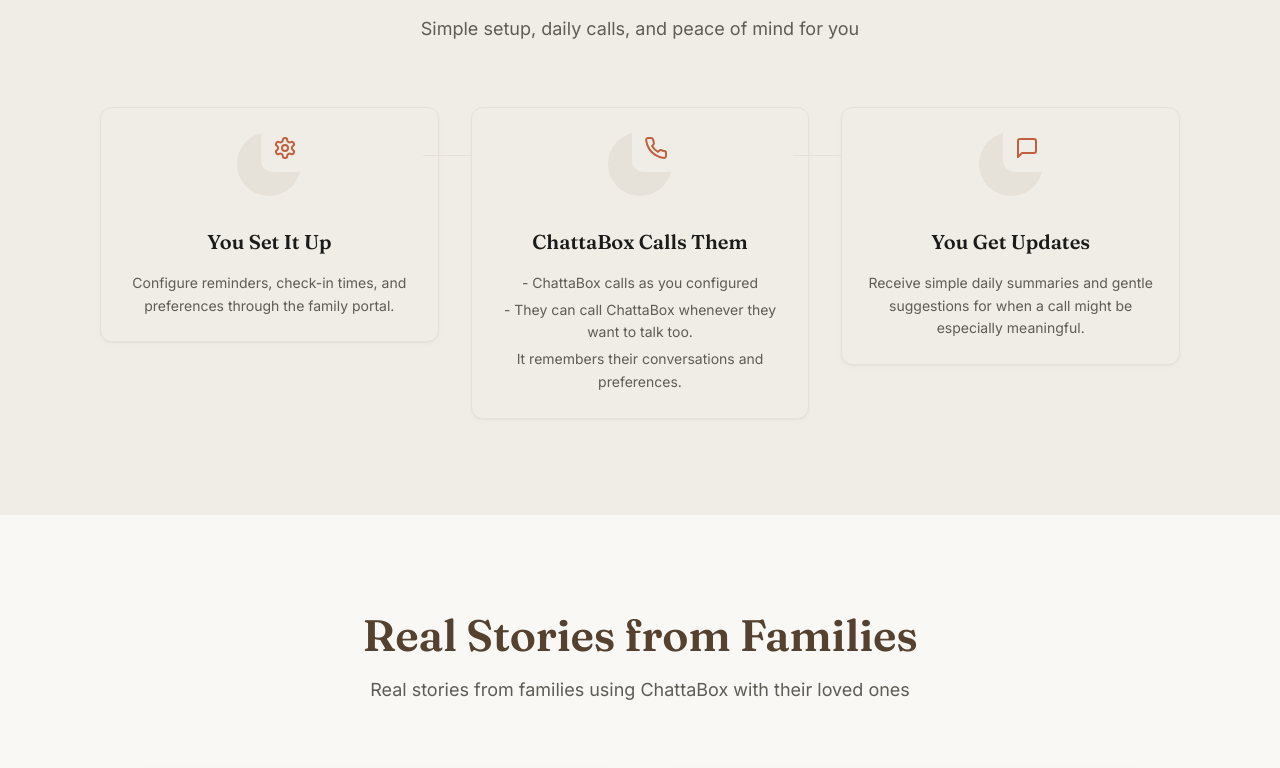
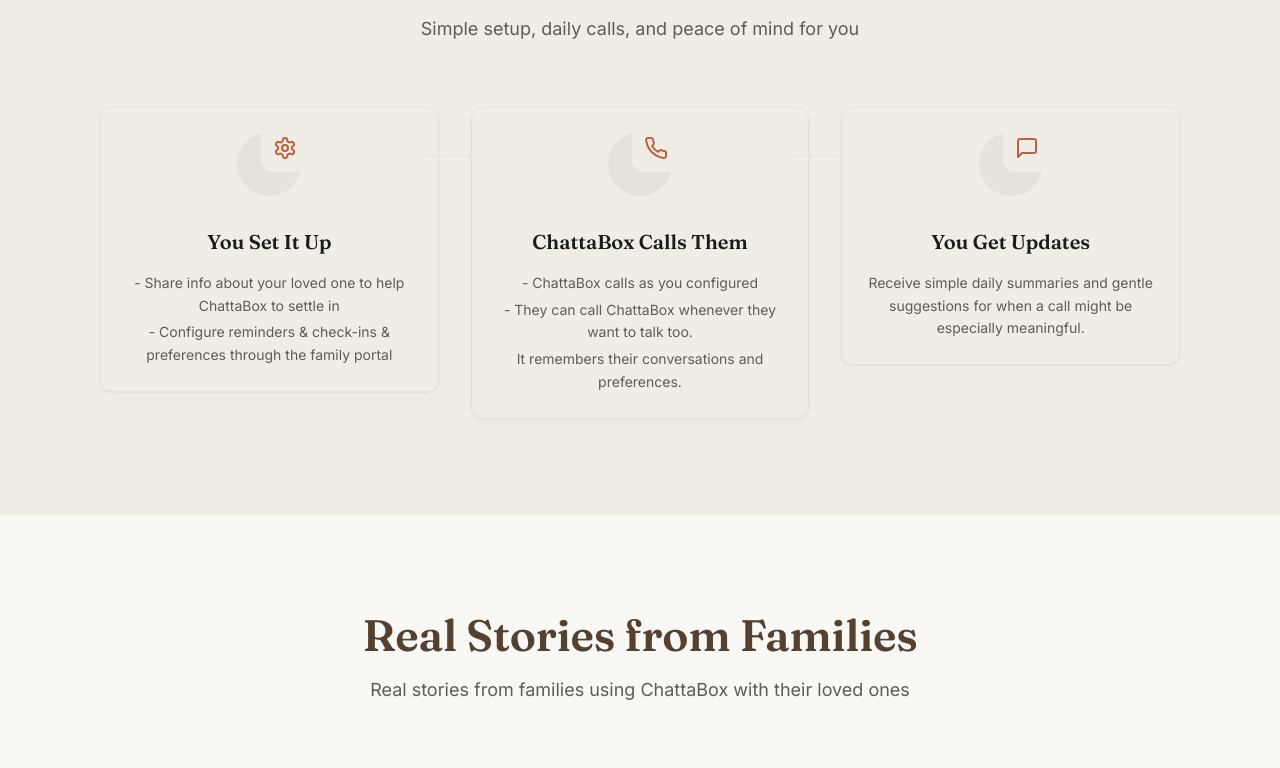
Before and after one commit to hawkpersonal/ChattaBox-Public-Website, a React (Vite) app: page / in a window 1280 px wide. Shown: the part 2800-3568 px from the top of the page. Built offline with nearby package versions, Linux system fonts and the light colour scheme.

Commit message:
Update step 1 description with bullet points

```diff
--- a/src/components/sections/HowItWorks.tsx
+++ b/src/components/sections/HowItWorks.tsx
@@ -5,7 +5,7 @@
     number: "1",
     icon: Settings,
     title: "You Set It Up",
-    description: "Configure reminders, check-in times, and preferences through the family portal.",
+    description: "- Share info about your loved one to help ChattaBox to settle in\n- Configure reminders & check-ins & preferences through the family portal",
   },
   {
     number: "2",
@@ -57,11 +57,20 @@
                     <h3 className="text-xl font-serif font-semibold text-[#1B1B1A]">
                       {step.title}
                     </h3>
-                    {step.number === "2" ? (
+                    {step.number === "1" || step.number === "2" ? (
                       <div className="text-sm text-[#5F5B55] leading-relaxed space-y-1">
-                        <p>- ChattaBox calls as you configured</p>
-                        <p>- They can call ChattaBox whenever they want to talk too.</p>
-                        <p>It remembers their conversations and preferences.</p>
+                        {step.number === "1" ? (
+                          <>
+                            <p>- Share info about your loved one to help ChattaBox to settle in</p>
+                            <p>- Configure reminders & check-ins & preferences through the family portal</p>
+                          </>
+                        ) : (
+                          <>
+                            <p>- ChattaBox calls as you configured</p>
+                            <p>- They can call ChattaBox whenever they want to talk too.</p>
+                            <p>It remembers their conversations and preferences.</p>
+                          </>
+                        )}
                       </div>
                     ) : (
                       <p className="text-sm text-[#5F5B55] leading-relaxed">
```
